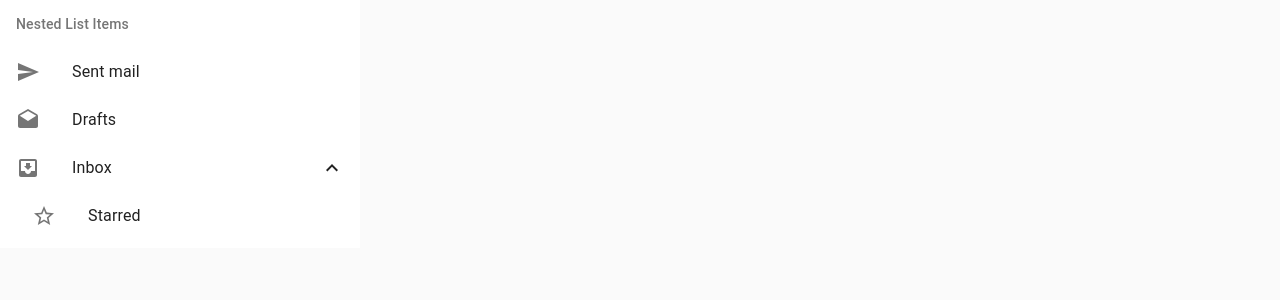
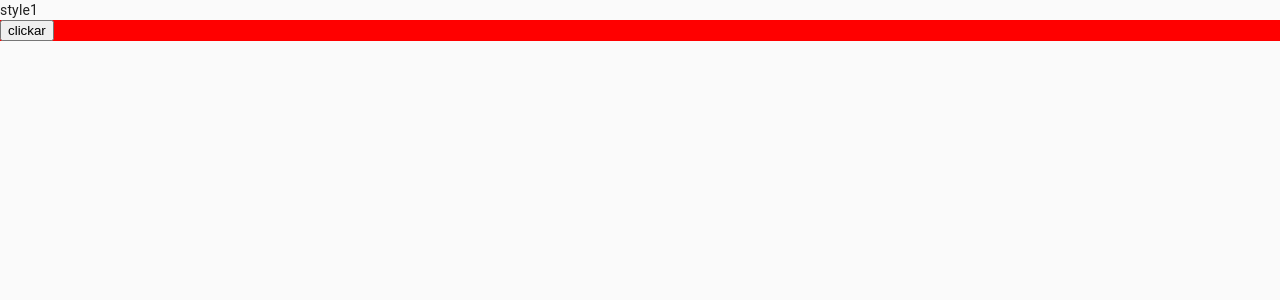
Before and after one commit to Levandovski/react-study-material-ui, a React (Create React App) app: page /menu in a window 1280 px wide. Shown: the top 300 px of the page. Built offline with nearby package versions, Linux system fonts and the light colour scheme.

Commit message:
Nova implementação do menu lateral com evento

```diff
--- a/src/pages/Menu/Menu.jsx
+++ b/src/pages/Menu/Menu.jsx
@@ -12,17 +12,29 @@ import SendIcon from '@material-ui/icons/Send';
 import ExpandLess from '@material-ui/icons/ExpandLess';
 import ExpandMore from '@material-ui/icons/ExpandMore';
 import StarBorder from '@material-ui/icons/StarBorder';
+import MenuIcon from '@material-ui/icons/Menu';
 import {Container} from './Style';
+import { useState } from 'react';
 
 const useStyles = makeStyles((theme) => ({
     root: {
       width: '100%',
+      maxWidth: 0,
+      backgroundColor: theme.palette.background.paper,
+      left: -500,
+      transitionDuration:'1s',
+    },
+    root1: {
+      width: '100%',
       maxWidth: 360,
       backgroundColor: theme.palette.background.paper,
+      left: 0,
+      transitionDuration:'0.4s',
     },
     nested: {
       paddingLeft: theme.spacing(4),
     },
+
   }));
 
 export const Menu = () => {
@@ -34,9 +46,24 @@ export const Menu = () => {
     setOpen(!open);
   };
 
+  const [status, setStatus] = useState('style1');
+
+  const mostrarMenu = () => {
+
+     if(status==='style1'){
+        setStatus('style2');
+      }else{
+        setStatus('style1');
+      }
+  }
+
   return (
     <>
+   {status}
     <Container>
+      <button onClick={mostrarMenu}>
+        clickar
+      </button>
     </Container>
     <List
       component="nav"
@@ -46,7 +73,7 @@ export const Menu = () => {
           Nested List Items
         </ListSubheader>
       }
-      className={classes.root}
+      className={status==='style1' ? classes.root : classes.root1}
     >
       <ListItem button>
         <ListItemIcon>
```
